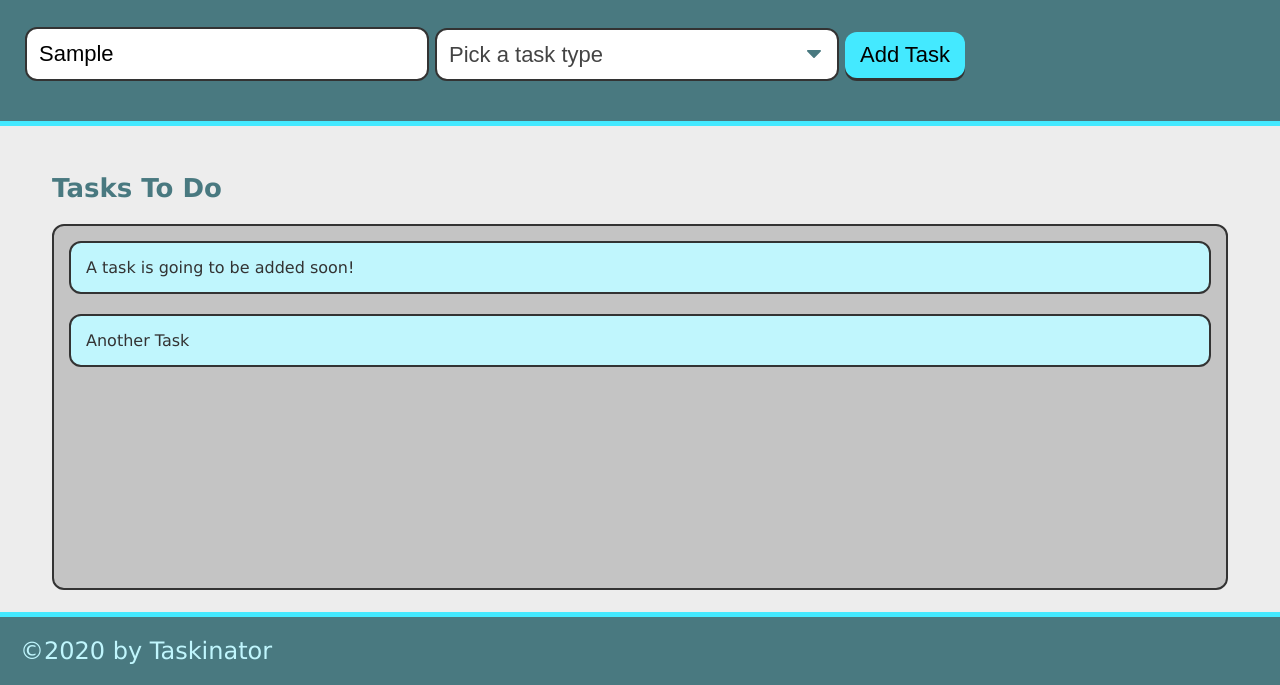
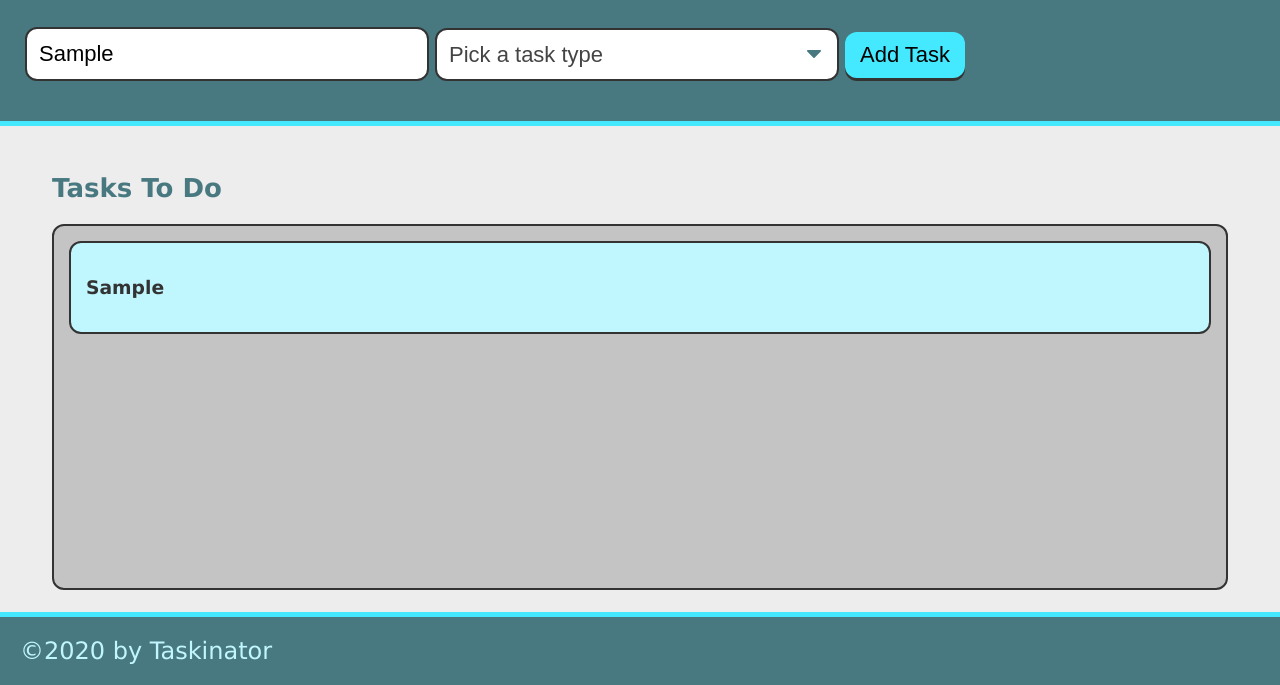
Before and after one commit to aburpee/taskinator-2, a plain HTML site: page index.html in a window 1280 px wide. Both pictures are taken after typing "Sample" into the empty fields and a click on the button "Add Task". Shown: the part 115-800 px from the top of the page. Drawn offline with Linux system fonts and the light colour scheme.

Commit message:
added h3 innerhtml class

```diff
--- a/assets/js/script.js
+++ b/assets/js/script.js
@@ -1,18 +1,27 @@
-var buttonEl = document.querySelector("#save-task");
 var tasksToDoEl = document.querySelector("#tasks-to-do")
 var formEl = document.querySelector("#task-form")
 
-var createTaskHandler = function () {
+var createTaskHandler = function (event) {
 
     event.preventDefault()
 
+    var taskNameInput = document.querySelector("input[name='task-name']").value;
+
+    var taskTypeInput = document.querySelector("select[name = 'task-type']").value;
+    //creates list item
     var listItemEl = document.createElement("li")
     listItemEl.className = "task-item"
-    listItemEl.textContent = "Another Task"
+
+    //creates div to hold task info and add to list item
+    var taskInfoEl = document.createElement("div")
+    taskInfoEl.className = 'task-info'
+
+    //add html content to div
+    taskInfoEl.innerHTML = "<h3 class-'task-name'>" + taskNameInput + "</h3><span class = 'task-type'>" + taskTypeInput + "</span>"
+    listItemEl.appendChild(taskInfoEl);
+
+    //add entire list item to list
     tasksToDoEl.appendChild(listItemEl)
-
-
 }
 
-
 formEl.addEventListener("submit", createTaskHandler);
--- a/index.html
+++ b/index.html
@@ -32,7 +32,7 @@
         <section class="task-list-wrapper">
             <h2 class="list-title">Tasks To Do</h2>
             <ul id="tasks-to-do" class="task-list">
-                <li class="task-item">A task is going to be added soon!</li>
+                <!-- <li class="task-item">A task is going to be added soon!</li> -->
             </ul>
         </section>
 
```
